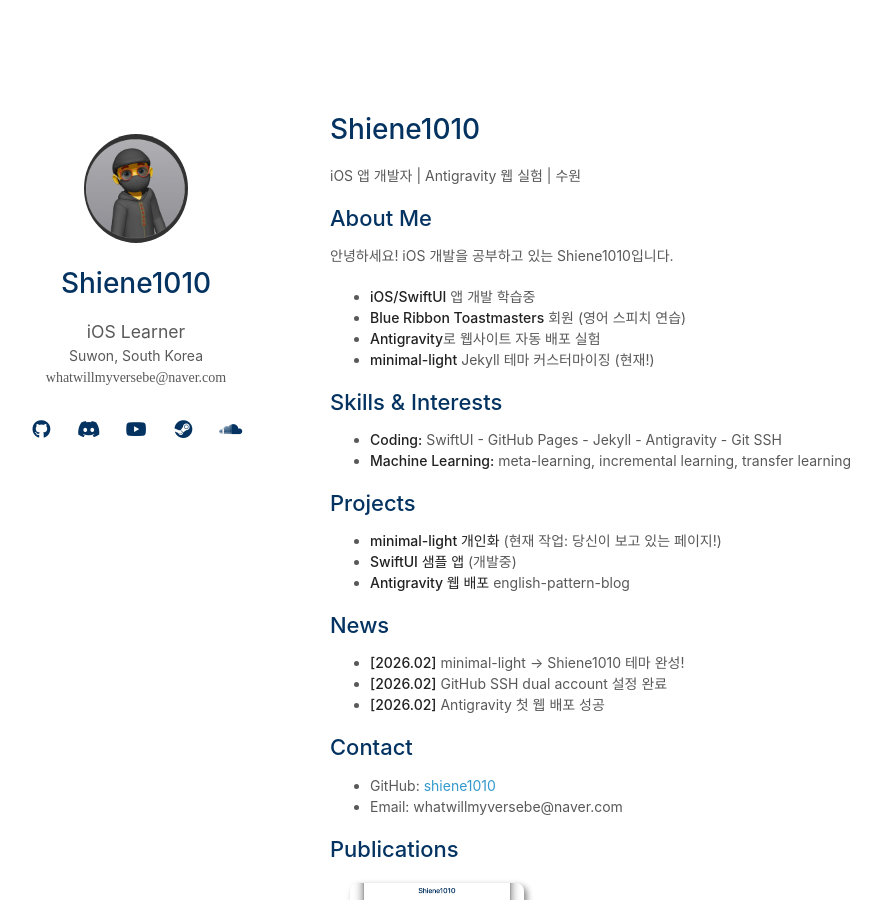
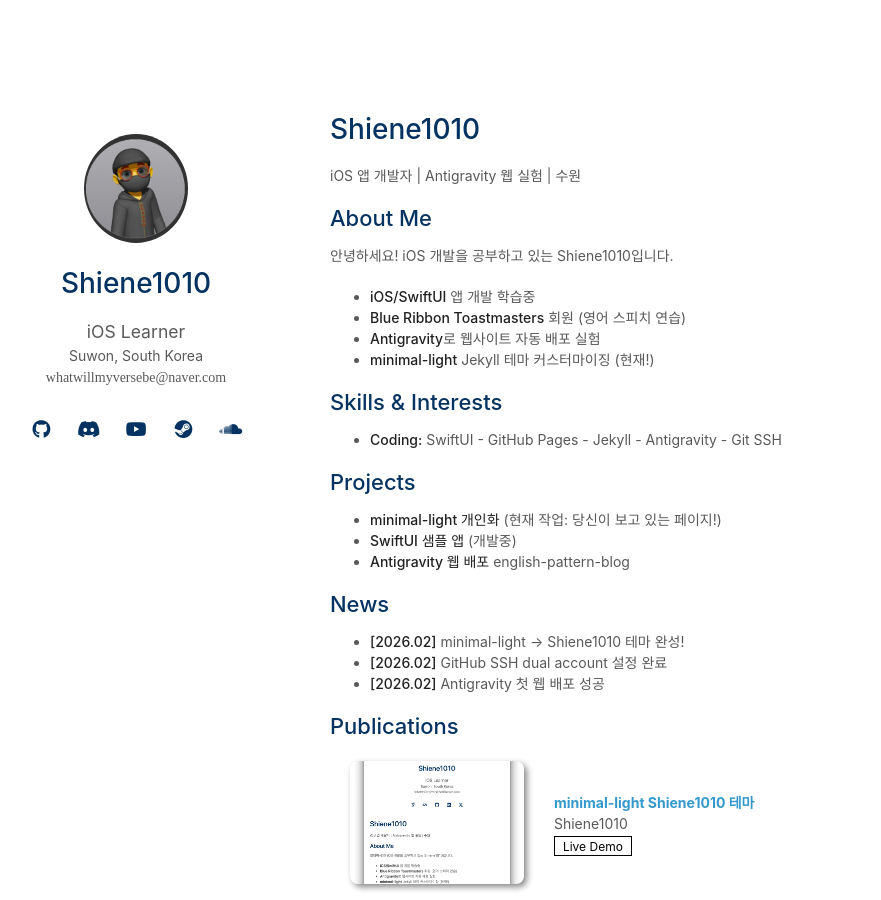
Before and after one commit to Shiene1010/minimal-light, a Jekyll site: the page built from index.md, in a window 1280 px wide and 900 px high. Shown: the whole window, without its empty margins (140-1021 px from the left). Built offline with Jekyll 4.4.1, drawn with Linux system fonts in a browser that asks for light colours; comment, search, counter and statistics services are not loaded; a style sheet for code colours, icons or effects is not loaded; our own code applies the rules of GitHub Pages for plain Markdown files.

Commit message:
Update GitHub link and refine homepage content

```diff
--- a/_config.yml
+++ b/_config.yml
@@ -12,7 +12,7 @@ canonical: https://minimal-light-theme.yliu.me/
 
 # Links
 # If you don't need one of them, you may delete the corresponding line.
-github_link: https://github.com/shiene1010
+github_link: https://shiene1010.github.io/voyager/
 discord_server: https://discord.gg/ef6YzwNA
 youtube_channel: https://www.youtube.com/@blogsome-m5z
 steam: https://steamcommunity.com/profiles/76561198355440490/
--- a/index.md
+++ b/index.md
@@ -17,7 +17,6 @@ iOS 앱 개발자 | Antigravity 웹 실험 | 수원
 ## Skills & Interests
 
 - **Coding:** SwiftUI -  GitHub Pages -  Jekyll -  Antigravity -  Git SSH
-- **Machine Learning:** meta-learning, incremental learning, transfer learning
 
 ## Projects
 - **minimal-light 개인화** (현재 작업: 당신이 보고 있는 페이지!)
@@ -30,11 +29,6 @@ iOS 앱 개발자 | Antigravity 웹 실험 | 수원
 - **[2026.02]** GitHub SSH dual account 설정 완료
 - **[2026.02]** Antigravity 첫 웹 배포 성공
 
-## Contact
-- GitHub: [shiene1010](https://github.com/shiene1010)
-- Email: whatwillmyversebe@naver.com
-
-
 {% include_relative _includes/publications.md %}
 
 {% include_relative _includes/giscus.html %}
```
